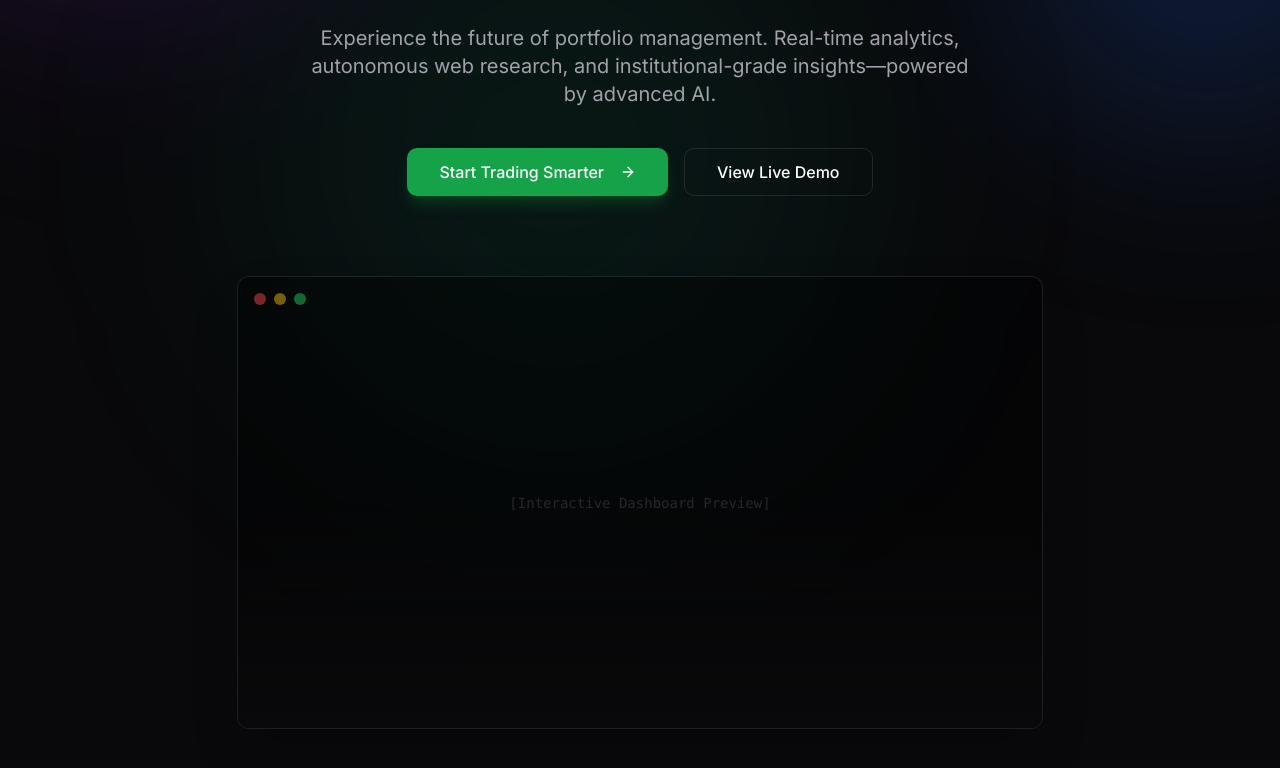
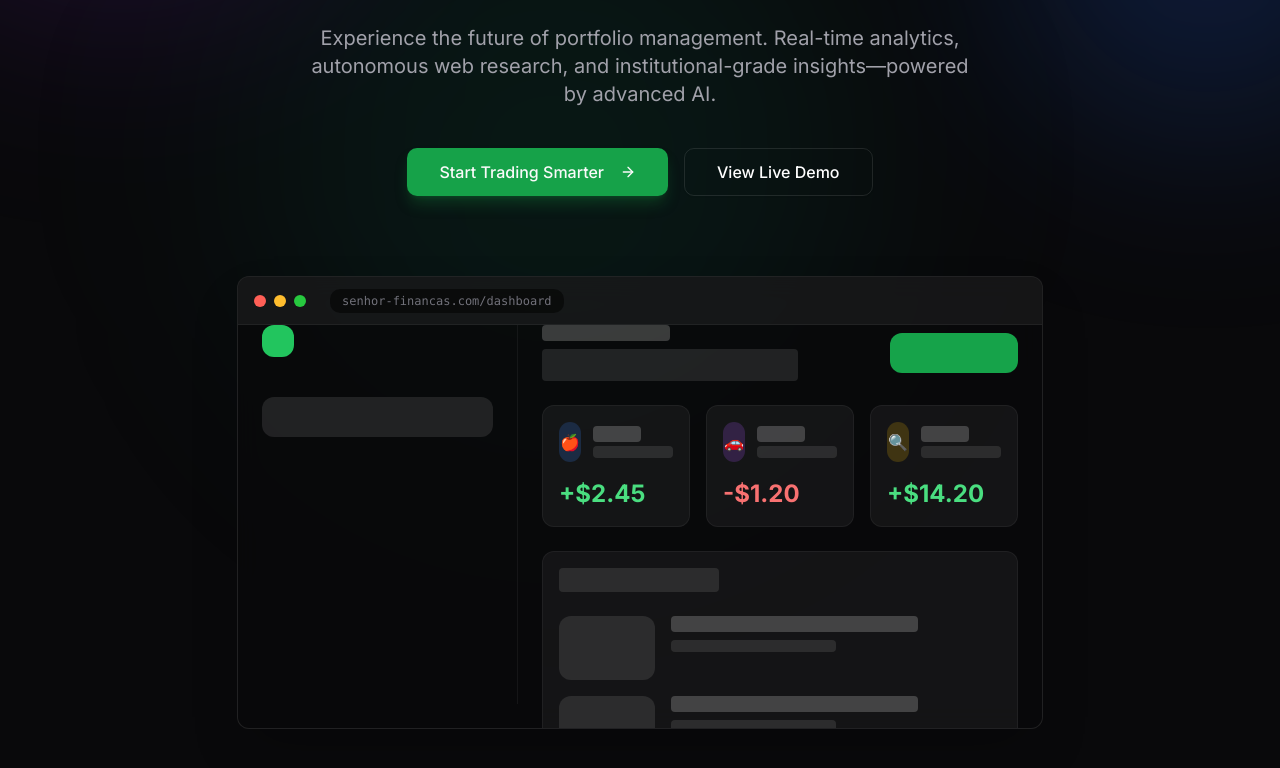
Before and after one commit to abdul3532/senhor-finan-as, a React (Vite) app in the folder finmate-nextjs/frontend/: page / in a window 1280 px wide. Shown: the part 426-1194 px from the top of the page. Built offline with nearby package versions, Linux system fonts and the light colour scheme; no server answers.

Commit message:
feat(ui): add code-based dashboard mockup to landing page

```diff
--- a/finmate-nextjs/frontend/src/pages/Landing.tsx
+++ b/finmate-nextjs/frontend/src/pages/Landing.tsx
@@ -76,17 +76,95 @@ export default function Landing() {
                     </Link>
                 </div>
 
-                {/* Dashboard Preview Mockup */}
-                <div className="mt-20 relative w-full aspect-video rounded-xl border border-white/10 bg-black/40 backdrop-blur-sm overflow-hidden shadow-2xl animate-fade-in-up delay-500 group">
-                    <div className="absolute inset-0 bg-gradient-to-t from-zinc-950 via-transparent to-transparent z-10" />
-                    <div className="absolute top-4 left-4 flex gap-2">
-                        <div className="w-3 h-3 rounded-full bg-red-500/50" />
-                        <div className="w-3 h-3 rounded-full bg-yellow-500/50" />
-                        <div className="w-3 h-3 rounded-full bg-green-500/50" />
+                <div className="mt-20 relative w-full aspect-video rounded-xl border border-white/10 bg-zinc-950/80 backdrop-blur-md overflow-hidden shadow-2xl animate-fade-in-up delay-500 group text-left">
+                    {/* Window Controls */}
+                    <div className="absolute top-0 left-0 right-0 h-12 bg-white/5 border-b border-white/5 flex items-center px-4 gap-2 z-20">
+                        <div className="w-3 h-3 rounded-full bg-[#FF5F56]" />
+                        <div className="w-3 h-3 rounded-full bg-[#FFBD2E]" />
+                        <div className="w-3 h-3 rounded-full bg-[#27C93F]" />
+                        <div className="bg-black/50 px-3 py-1 rounded-md text-xs text-zinc-500 ml-4 font-mono">senhor-financas.com/dashboard</div>
                     </div>
-                    {/* Placeholder for dashboard screenshot */}
-                    <div className="w-full h-full flex items-center justify-center text-zinc-800 font-mono text-sm">
-                        [Interactive Dashboard Preview]
+
+                    {/* Mock Interface */}
+                    <div className="absolute inset-0 pt-12 p-6 flex gap-6 overflow-hidden">
+
+                        {/* Sidebar Mock */}
+                        <div className="w-64 hidden md:flex flex-col gap-4 border-r border-white/5 pr-6">
+                            <div className="h-8 w-8 rounded-lg bg-green-500 mb-6" />
+                            <div className="h-10 w-full rounded-lg bg-white/10" />
+                            <div className="h-10 w-full rounded-lg bg-transparent hover:bg-white/5" />
+                            <div className="h-10 w-full rounded-lg bg-transparent hover:bg-white/5" />
+                        </div>
+
+                        {/* Main Content Mock */}
+                        <div className="flex-1 flex flex-col gap-6">
+                            {/* Header */}
+                            <div className="flex justify-between items-center">
+                                <div>
+                                    <div className="h-4 w-32 bg-white/20 rounded mb-2" />
+                                    <div className="h-8 w-64 bg-white/10 rounded" />
+                                </div>
+                                <div className="h-10 w-32 bg-green-600 rounded-lg" />
+                            </div>
+
+                            {/* Cards Grid */}
+                            <div className="grid grid-cols-2 lg:grid-cols-3 gap-4">
+                                {/* Card 1 */}
+                                <div className="bg-white/5 border border-white/5 p-4 rounded-xl">
+                                    <div className="flex items-center gap-3 mb-4">
+                                        <div className="w-10 h-10 rounded-full bg-blue-500/20 text-blue-500 flex items-center justify-center">🍎</div>
+                                        <div>
+                                            <div className="h-4 w-12 bg-white/20 rounded mb-1" />
+                                            <div className="h-3 w-20 bg-white/10 rounded" />
+                                        </div>
+                                    </div>
+                                    <div className="text-2xl font-bold text-green-400">+$2.45</div>
+                                </div>
+                                {/* Card 2 */}
+                                <div className="bg-white/5 border border-white/5 p-4 rounded-xl">
+                                    <div className="flex items-center gap-3 mb-4">
+                                        <div className="w-10 h-10 rounded-full bg-purple-500/20 text-purple-500 flex items-center justify-center">🚗</div>
+                                        <div>
+                                            <div className="h-4 w-12 bg-white/20 rounded mb-1" />
+                                            <div className="h-3 w-20 bg-white/10 rounded" />
+                                        </div>
+                                    </div>
+                                    <div className="text-2xl font-bold text-red-400">-$1.20</div>
+                                </div>
+                                {/* Card 3 */}
+                                <div className="bg-white/5 border border-white/5 p-4 rounded-xl hidden lg:block">
+                                    <div className="flex items-center gap-3 mb-4">
+                                        <div className="w-10 h-10 rounded-full bg-yellow-500/20 text-yellow-500 flex items-center justify-center">🔍</div>
+                                        <div>
+                                            <div className="h-4 w-12 bg-white/20 rounded mb-1" />
+                                            <div className="h-3 w-20 bg-white/10 rounded" />
+                                        </div>
+                                    </div>
+                                    <div className="text-2xl font-bold text-green-400">+$14.20</div>
+                                </div>
+                            </div>
+
+                            {/* News Feed Mock */}
+                            <div className="flex-1 bg-white/5 border border-white/5 rounded-xl p-4 flex flex-col gap-4">
+                                <div className="h-6 w-40 bg-white/10 rounded mb-2" />
+
+                                <div className="flex gap-4 items-start">
+                                    <div className="w-24 h-16 bg-white/10 rounded-lg shrink-0" />
+                                    <div className="flex-1">
+                                        <div className="h-4 w-3/4 bg-white/20 rounded mb-2" />
+                                        <div className="h-3 w-1/2 bg-white/10 rounded" />
+                                    </div>
+                                </div>
+                                <div className="flex gap-4 items-start">
+                                    <div className="w-24 h-16 bg-white/10 rounded-lg shrink-0" />
+                                    <div className="flex-1">
+                                        <div className="h-4 w-3/4 bg-white/20 rounded mb-2" />
+                                        <div className="h-3 w-1/2 bg-white/10 rounded" />
+                                    </div>
+                                </div>
+                            </div>
+
+                        </div>
                     </div>
                 </div>
             </main>
```
